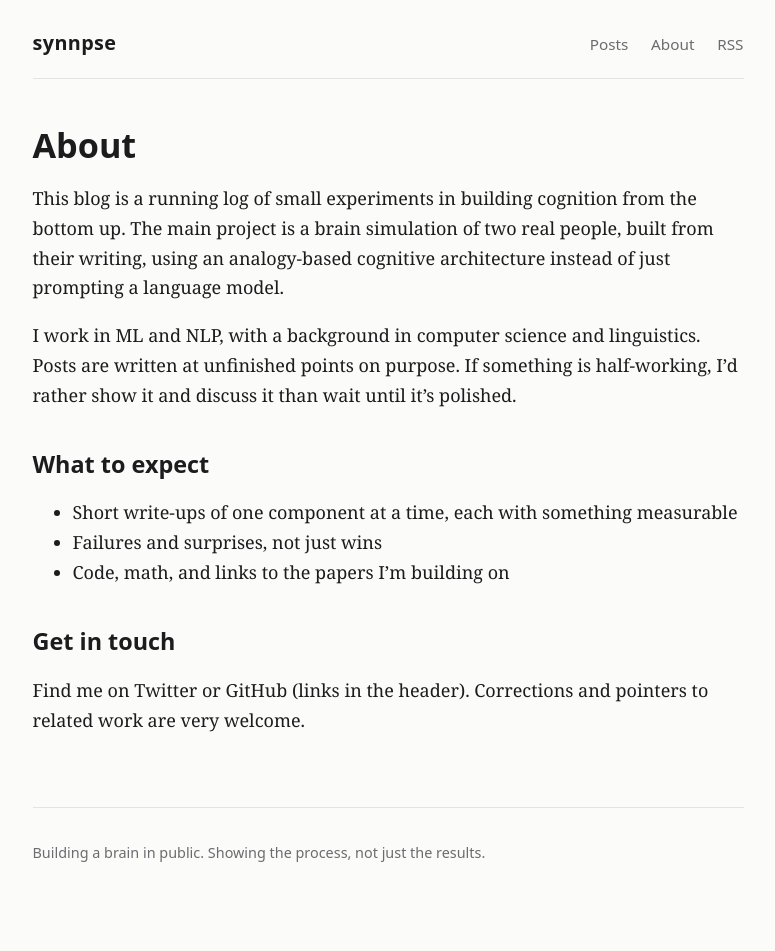
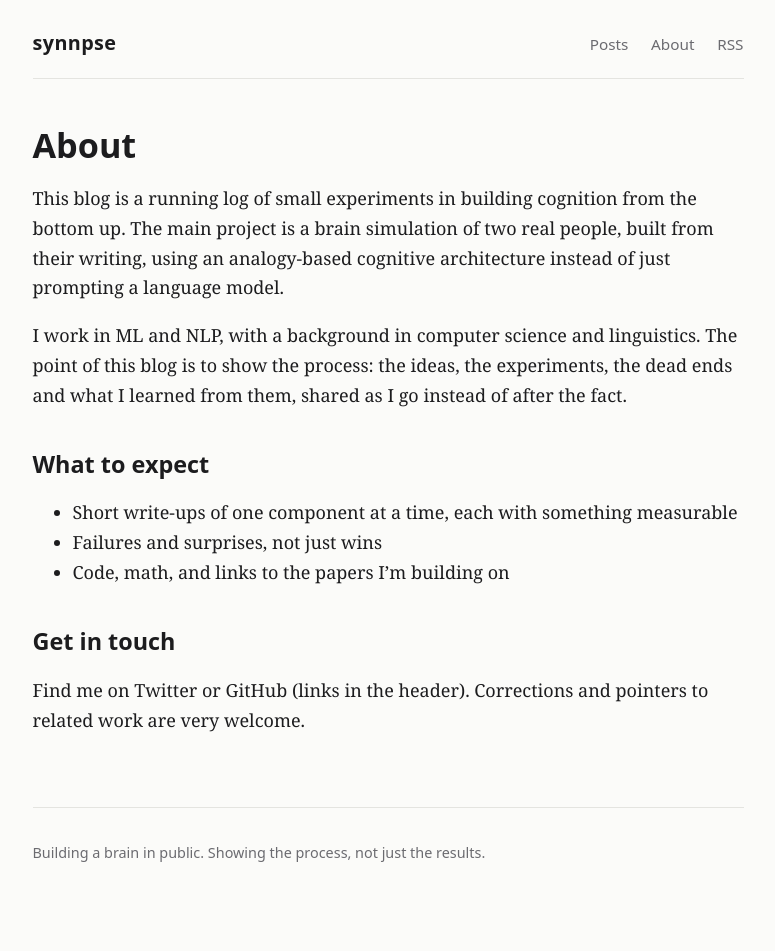
Before and after one commit to AnushaMishra/AnushaMishra.github.io, a Jekyll site: the page built from about.md, in a window 1280 px wide. Shown: the whole page, without its empty margins (252-1027 px from the left). Built offline with Jekyll 4.4.1, drawn with Linux system fonts in a browser that asks for light colours.

Commit message:
Update about.md

```diff
--- a/about.md
+++ b/about.md
@@ -8,7 +8,7 @@ permalink: /about/
 
 This blog is a running log of small experiments in building cognition from the bottom up. The main project is a brain simulation of two real people, built from their writing, using an analogy-based cognitive architecture instead of just prompting a language model.
 
-I work in ML and NLP, with a background in computer science and linguistics. Posts are written at unfinished points on purpose. If something is half-working, I'd rather show it and discuss it than wait until it's polished.
+I work in ML and NLP, with a background in computer science and linguistics. The point of this blog is to show the process: the ideas, the experiments, the dead ends and what I learned from them, shared as I go instead of after the fact.
 
 ## What to expect
 
```
